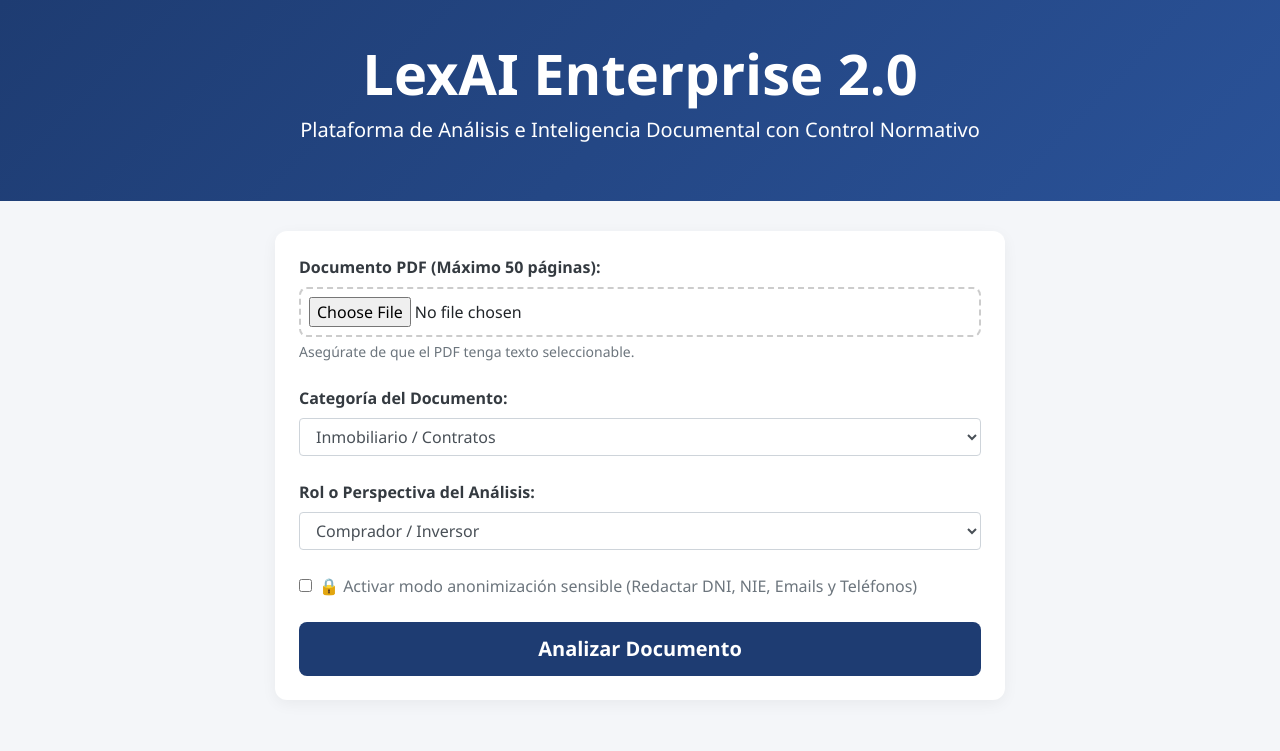
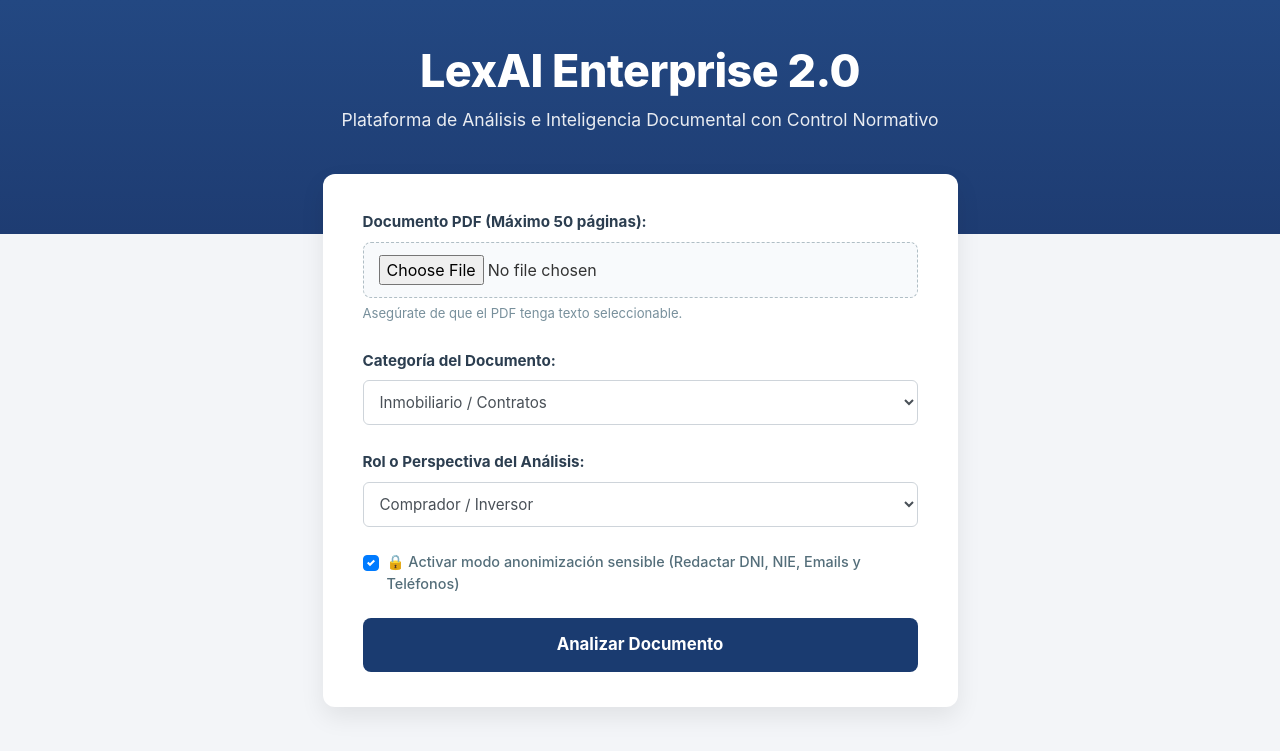
Before and after one commit to deltoroalejandro07-rgb/lexai-legal, a Flask app: page / in a window 1280 px wide. Shown: the top 751 px of the page. Run offline with Flask 3, Linux system fonts and the light colour scheme.

Commit message:
Update index.html

```diff
--- a/templates/index.html
+++ b/templates/index.html
@@ -6,40 +6,116 @@
     <title>LexAI Enterprise 2.0</title>
     <link rel="stylesheet" href="https://cdn.jsdelivr.net/npm/bootstrap@4.6.2/dist/css/bootstrap.min.css">
     <style>
-        body { background-color: #f4f6f9; font-family: 'Segoe UI', Tahoma, Geneva, Verdana, sans-serif; }
-        .hero-section { background: linear-gradient(135deg, #1e3c72 0%, #2a5298 100%); color: white; padding: 40px 0; margin-bottom: 30px; }
-        .card-custom { border: none; border-radius: 12px; box-shadow: 0 4px 15px rgba(0,0,0,0.05); }
-        .btn-primary-custom { background-color: #1e3c72; border: none; font-weight: 600; padding: 12px 25px; border-radius: 8px; }
-        .btn-primary-custom:hover { background-color: #162d56; }
+        body {
+            background-color: #f3f5f8;
+            font-family: -apple-system, BlinkMacSystemFont, "Segoe UI", Roboto, "Helvetica Neue", Arial, sans-serif;
+            color: #333;
+        }
+        .header-bg {
+            background: linear-gradient(180deg, #234882 0%, #1e3c72 100%);
+            color: white;
+            padding: 45px 20px 85px 20px;
+            text-align: center;
+        }
+        .header-bg h1 {
+            font-weight: 800;
+            font-size: 2.8rem;
+            letter-spacing: -0.5px;
+            margin-bottom: 8px;
+        }
+        .header-bg p {
+            font-size: 1.1rem;
+            opacity: 0.9;
+            font-weight: 400;
+        }
+        .main-container {
+            margin-top: -60px;
+            margin-bottom: 50px;
+        }
+        .card-custom {
+            border: none;
+            border-radius: 12px;
+            box-shadow: 0 10px 25px rgba(0,0,0,0.08);
+            background: #ffffff;
+            padding: 35px 40px;
+        }
+        .form-label-custom {
+            font-weight: 700;
+            color: #2c3e50;
+            font-size: 0.95rem;
+            margin-bottom: 8px;
+        }
+        .file-drop-area {
+            border: 1.5px dashed #b0bec5;
+            border-radius: 8px;
+            padding: 12px 15px;
+            background-color: #f8fafc;
+        }
+        .form-control-custom {
+            border-radius: 6px;
+            border: 1px solid #ced4da;
+            height: 45px;
+            font-size: 0.95rem;
+        }
+        .form-control-custom:focus {
+            border-color: #80bdff;
+            box-shadow: 0 0 0 0.2rem rgba(0,123,255,.25);
+        }
+        .btn-submit {
+            background-color: #1a3b70;
+            border: none;
+            font-weight: 700;
+            padding: 14px;
+            border-radius: 8px;
+            font-size: 1.05rem;
+            transition: all 0.2s ease;
+        }
+        .btn-submit:hover {
+            background-color: #122a52;
+        }
         .role-group { display: none; }
+        .text-small-muted {
+            font-size: 0.82rem;
+            color: #78909c;
+            margin-top: 6px;
+        }
+        .custom-control-label {
+            font-size: 0.9rem;
+            color: #546e7a;
+            font-weight: 500;
+        }
     </style>
 </head>
 <body>
 
-<div class="hero-section text-center">
+<!-- CABECERA AZUL -->
+<div class="header-bg">
     <div class="container">
-        <h1 class="display-4 font-weight-bold">LexAI Enterprise 2.0</h1>
-        <p class="lead">Plataforma de Análisis e Inteligencia Documental con Control Normativo</p>
+        <h1>LexAI Enterprise 2.0</h1>
+        <p>Plataforma de Análisis e Inteligencia Documental con Control Normativo</p>
     </div>
 </div>
 
-<div class="container mb-5">
+<!-- TARJETA FLOTANTE CENTRADA -->
+<div class="container main-container">
     <div class="row justify-content-center">
-        <div class="col-md-8">
-            <div class="card card-custom p-4">
+        <div class="col-lg-7 col-md-9">
+            <div class="card card-custom">
                 <form action="/" method="POST" enctype="multipart/form-data">
 
-                    <!-- SUBIDA DE ARCHIVO -->
+                    <!-- 1. SUBIDA DE ARCHIVO -->
                     <div class="form-group mb-4">
-                        <label for="file" class="font-weight-bold text-dark">Documento PDF (Máximo 50 páginas):</label>
-                        <input type="file" class="form-control-file p-2 style-file" id="file" name="file" accept=".pdf" required style="border: 2px dashed #ccc; border-radius: 8px;">
-                        <small class="form-text text-muted">Asegúrate de que el PDF tenga texto seleccionable.</small>
+                        <label for="file" class="form-label-custom">Documento PDF (Máximo 50 páginas):</label>
+                        <div class="file-drop-area">
+                            <input type="file" class="form-control-file" id="file" name="file" accept=".pdf" required>
+                        </div>
+                        <div class="text-small-muted">Asegúrate de que el PDF tenga texto seleccionable.</div>
                     </div>
 
-                    <!-- SELECTOR DE CATEGORÍA -->
+                    <!-- 2. CATEGORÍA DEL DOCUMENTO -->
                     <div class="form-group mb-4">
-                        <label for="categoria" class="font-weight-bold text-dark">Categoría del Documento:</label>
-                        <select class="form-control" id="categoria" onchange="mostrarRoles()">
+                        <label for="categoria" class="form-label-custom">Categoría del Documento:</label>
+                        <select class="form-control form-control-custom" id="categoria" onchange="mostrarRoles()">
                             <option value="inmobiliario">Inmobiliario / Contratos</option>
                             <option value="legal">Legal / Judicial / Laboral</option>
                             <option value="financiero">Financiero / Facturación</option>
@@ -48,14 +124,14 @@
                         </select>
                     </div>
 
-                    <!-- SELECTOR DE ROLES DINÁMICO -->
+                    <!-- 3. ROL O PERSPECTIVA -->
                     <div class="form-group mb-4">
-                        <label for="rol_usuario_select" class="font-weight-bold text-dark">Rol o Perspectiva del Análisis:</label>
+                        <label for="rol_usuario_select" class="form-label-custom">Rol o Perspectiva del Análisis:</label>
                         <input type="hidden" name="rol_usuario" id="rol_usuario_final" value="Comprador / Inversor">
 
                         <!-- Inmobiliario -->
                         <div id="group_inmobiliario" class="role-group">
-                            <select class="form-control" id="select_inmobiliario" onchange="actualizarRolFinal(this)">
+                            <select class="form-control form-control-custom" onchange="actualizarRolFinal(this)">
                                 <option value="Comprador / Inversor">Comprador / Inversor</option>
                                 <option value="Vendedor / Propietario">Vendedor / Propietario</option>
                                 <option value="Arrendatario / Inquilino">Arrendatario / Inquilino</option>
@@ -66,7 +142,7 @@
 
                         <!-- Legal -->
                         <div id="group_legal" class="role-group">
-                            <select class="form-control" id="select_legal" onchange="actualizarRolFinal(this)">
+                            <select class="form-control form-control-custom" onchange="actualizarRolFinal(this)">
                                 <option value="Demandante / Parte Activa">Demandante / Parte Activa</option>
                                 <option value="Demandado / Parte Pasiva">Demandado / Parte Pasiva</option>
                                 <option value="Empleado / Trabajador">Empleado / Trabajador</option>
@@ -77,7 +153,7 @@
 
                         <!-- Financiero -->
                         <div id="group_financiero" class="role-group">
-                            <select class="form-control" id="select_financiero" onchange="actualizarRolFinal(this)">
+                            <select class="form-control form-control-custom" onchange="actualizarRolFinal(this)">
                                 <option value="Cliente / Receptor del Servicio">Cliente / Receptor del Servicio</option>
                                 <option value="Proveedor / Emisor de Factura">Proveedor / Emisor de Factura</option>
                                 <option value="Contable / Auditor Interno">Contable / Auditor Interno</option>
@@ -87,7 +163,7 @@
 
                         <!-- Educación -->
                         <div id="group_educacion" class="role-group">
-                            <select class="form-control" id="select_educacion" onchange="actualizarRolFinal(this)">
+                            <select class="form-control form-control-custom" onchange="actualizarRolFinal(this)">
                                 <option value="Estudiante / Alumno">Estudiante / Alumno</option>
                                 <option value="Profesor / Docente">Profesor / Docente</option>
                             </select>
@@ -95,22 +171,24 @@
 
                         <!-- General -->
                         <div id="group_general" class="role-group">
-                            <select class="form-control" id="select_general" onchange="actualizarRolFinal(this)">
+                            <select class="form-control form-control-custom" onchange="actualizarRolFinal(this)">
                                 <option value="General / Neutro">General / Neutro</option>
                             </select>
                         </div>
                     </div>
 
-                    <!-- ANONIMIZACIÓN Y RGPD -->
-                    <div class="form-group form-check mb-4">
-                        <input type="checkbox" class="form-check-input" id="anonimizar_datos" name="anonimizar_datos">
-                        <label class="form-check-label text-secondary" for="anonimizar_datos">
-                            🔒 Activar modo anonimización sensible (Redactar DNI, NIE, Emails y Teléfonos)
-                        </label>
+                    <!-- 4. CHECKBOX ANONIMIZACIÓN -->
+                    <div class="form-group mb-4">
+                        <div class="custom-control custom-checkbox">
+                            <input type="checkbox" class="custom-control-input" id="anonimizar_datos" name="anonimizar_datos" checked>
+                            <label class="custom-control-label" for="anonimizar_datos">
+                                🔒 Activar modo anonimización sensible (Redactar DNI, NIE, Emails y Teléfonos)
+                            </label>
+                        </div>
                     </div>
 
-                    <!-- BOTÓN DE ENVÍO -->
-                    <button type="submit" class="btn btn-primary-custom btn-block btn-lg text-white">
+                    <!-- BOTÓN PRINCIPAL -->
+                    <button type="submit" class="btn btn-primary btn-block btn-submit text-white">
                         Analizar Documento
                     </button>
                 </form>
```
